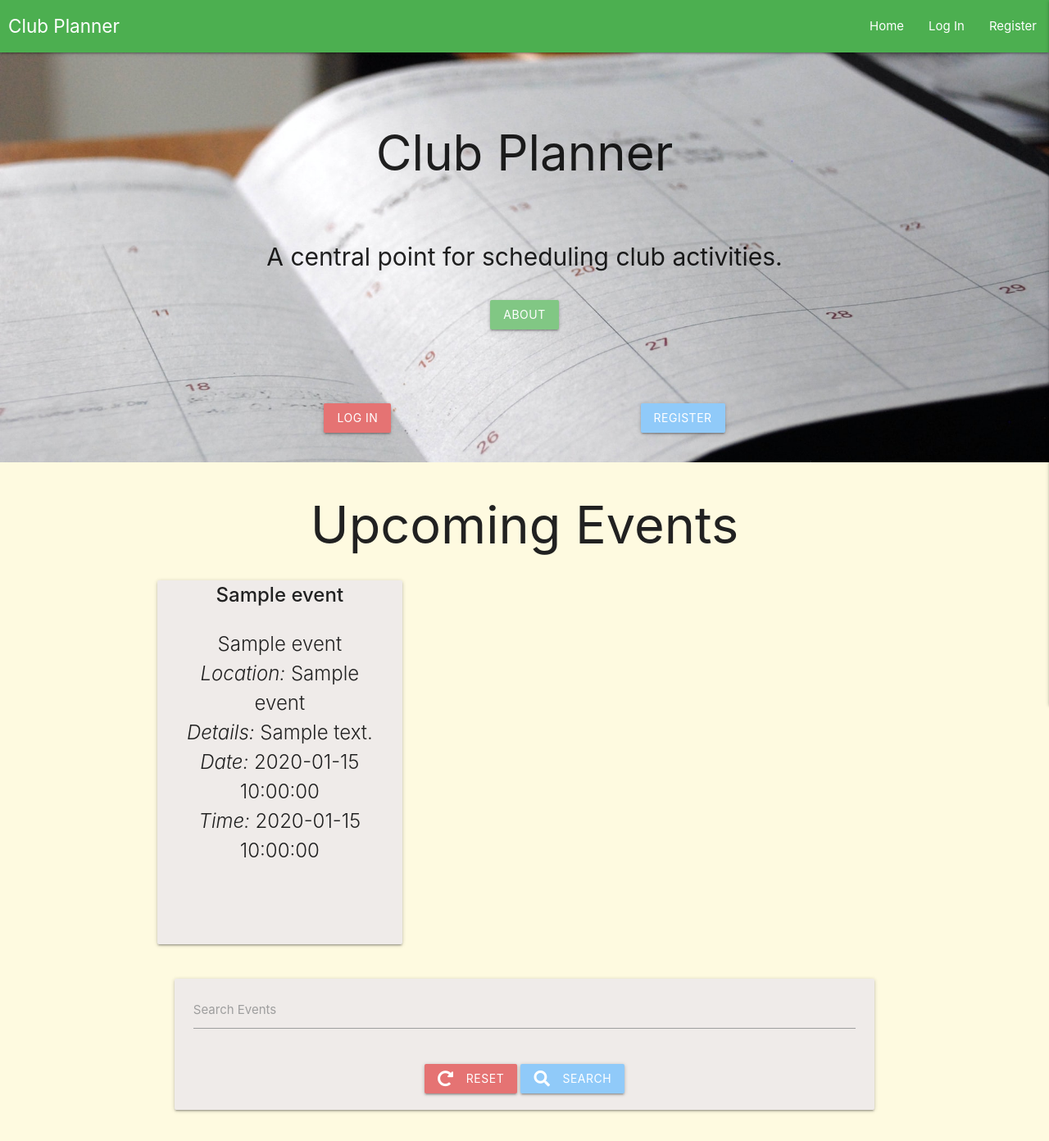
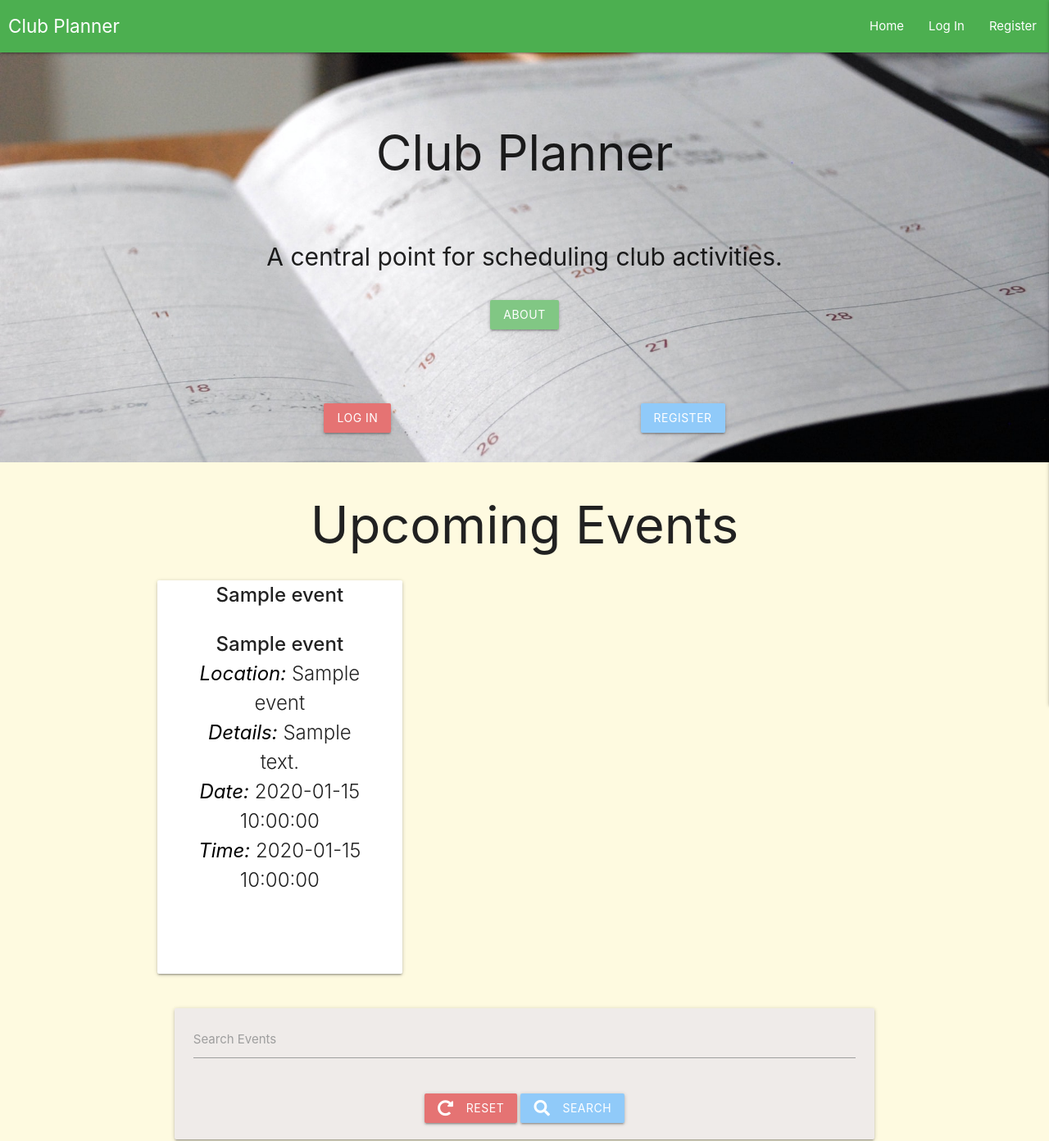
Before and after one commit to smeghen/clubplanner, a Flask app: page /search in a window 1280 px wide. Shown: the top 1392 px of the page at 82% size. Before the commit the page ends 1357 px from the top, so only its background shows below. Run offline with Flask 2, Linux system fonts and the light colour scheme; a database or web service that is not in the repository returns one stand-in record (values such as "Sample title"); some libraries are stand-ins or nearby versions.

Commit message:
Added further style to Event cards so that details are displayed better for the user to see

```diff
--- a/static/css/style.css
+++ b/static/css/style.css
@@ -21,7 +21,10 @@ body {
     font-size: 2rem;
 }
 
-
+.card-text{
+    color: black;
+    font-weight: 400;
+}
 /* css styling for getting buttons centered in parallax found on https://codepen.io/j_holtslander/pen/NoKqQP */
 .parallax-container
 	.valign-wrapper	{
--- a/templates/events.html
+++ b/templates/events.html
@@ -23,7 +23,7 @@
     <div class="row">
         {% for event in events %}
         <div class="container">
-            <div class="card brown lighten-5 center-align hoverable col s12 m12 l4">
+            <div class="card  center-align hoverable col s12 m12 l4">
                 <div class="card-title grey-text text-darken-4 center-align">
                     <span class="grey-text text-align-center text-darken-4">
                         <strong>{{ event.group_name }}</strong><br>
@@ -38,11 +38,11 @@
                     {% endif %}
                     <div class="card-content">
                         <span class="grey-text text-darken-4">
-                            {{ event.event_name}}<br>
-                            <i>Location:</i> {{ event.facility_name }}<br>
-                            <i>Details:</i> {{ event.event_description }}<br>
-                            <i>Date:</i> {{ event.event_date }}<br>
-                            <i>Time:</i> {{ event.event_time }}<br>
+                            <strong>{{ event.event_name}}</strong><br>
+                            <i class="card-text">Location:</i> {{ event.facility_name }}<br>
+                            <i class="card-text">Details:</i> {{ event.event_description }}<br>
+                            <i class="card-text">Date:</i> {{ event.event_date }}<br>
+                            <i class="card-text">Time:</i> {{ event.event_time }}<br>
 
                             <br>
                             <br>
```
Also changed, not shown: templates/manage.html (+5 -5 lines), README.md.
